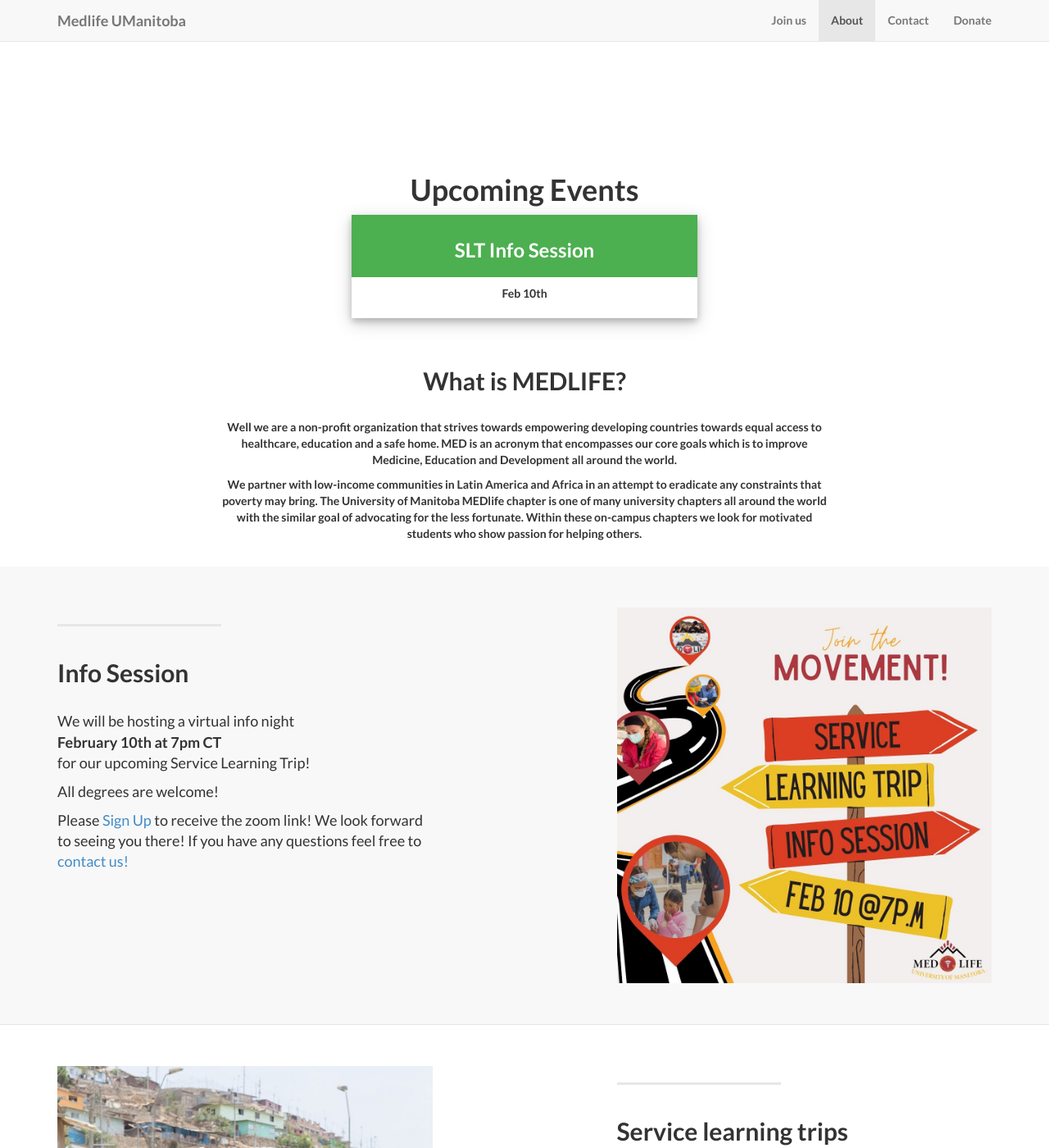
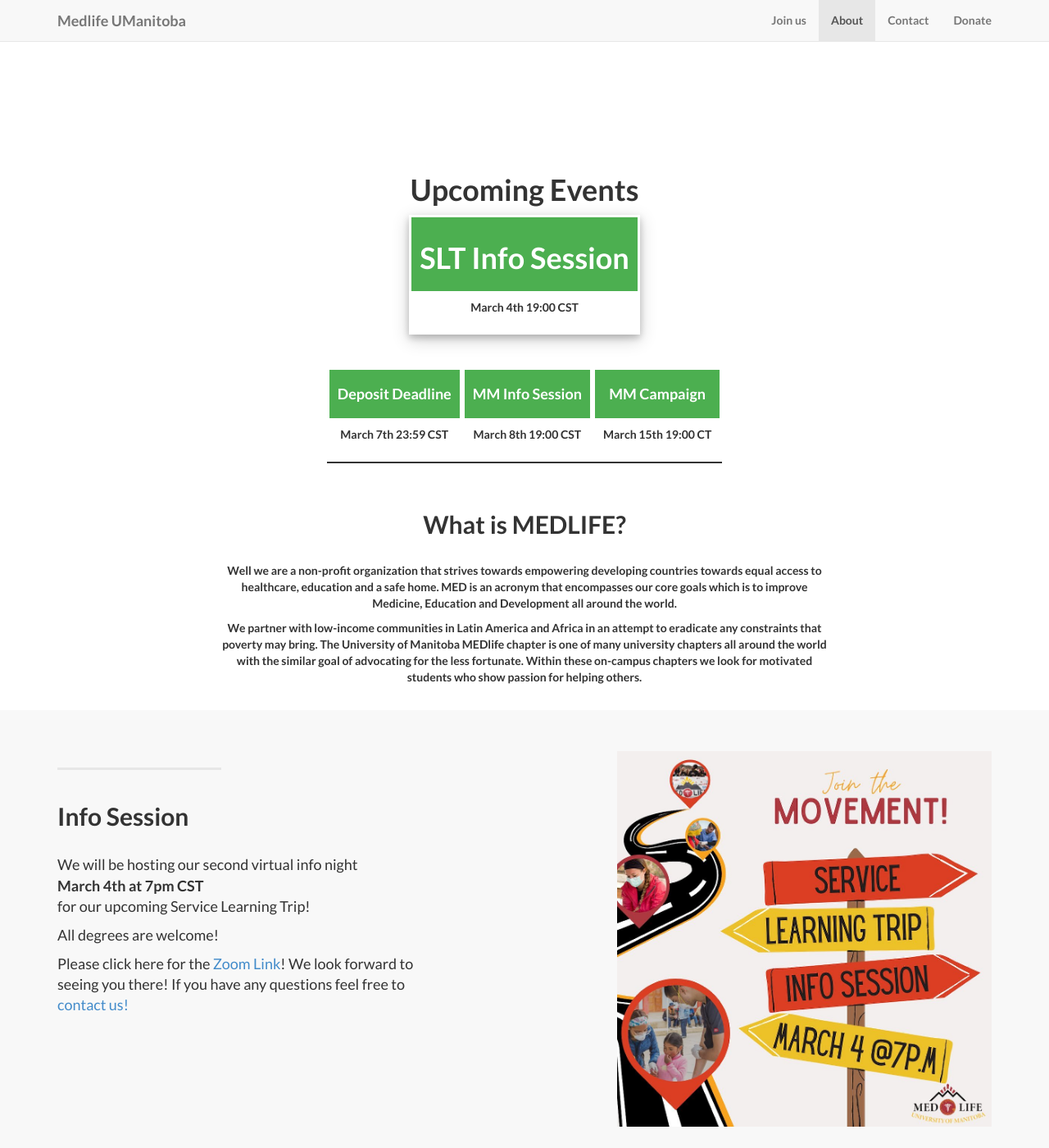
Before and after one commit to Marshmallows7920/medlifemb, a Jekyll site: the page built from index.html, in a window 1280 px wide and 1400 px high, scrolled down 585 px. Shown: the whole window at 82% size. Built offline with Jekyll 4.4.1, drawn with Linux system fonts in a browser that asks for light colours.

Commit message:
Updated Upcoming events

```diff
--- a/_includes/about.html
+++ b/_includes/about.html
@@ -3,9 +3,45 @@
 <div style="display: flex; justify-content: center;" href="#event1">
   <div class="card">
     <div class="header">
-      <h3>SLT Info Session</h2>
+      <h1>SLT Info Session</h1>
     </div>
-      <p style="padding: 10px;">Feb 10th</p>
+      <p style="padding: 10px;">March 4th 19:00 CST</p>
+  </div>
+</div>
+
+<br />
+
+<!-- <div style="display: flex; justify-content: center;" href="#event2">
+  <div class="card">
+    <div class="header">
+      <h2>Deposit Deadline</h2>
+    </div>
+      <p style="padding: 10px;">March 7th</p>
+  </div>
+</div> -->
+
+<br />
+
+<div style="display: flex; justify-content: center;" href="#event3">
+  <div class="card" style="box-shadow: 0 2px 0px 0;">
+    <div class="header">
+      <h4>Deposit Deadline</h4>
+    </div>
+      <p style="padding: 10px;">March 7th 23:59 CST</p>
+  </div>
+
+  <div class="card" style="box-shadow: 0 2px 0px 0;">
+    <div class="header">
+      <h4>MM Info Session</h4>
+    </div>
+      <p style="padding: 10px;">March 8th 19:00 CST</p>
+  </div>
+
+  <div class="card" style="box-shadow: 0 2px 0px 0;">
+    <div class="header">
+      <h4>MM Campaign</h4>
+    </div>
+      <p style="padding: 10px;">March 15th 19:00 CT</p>
   </div>
 </div>
 
--- a/css/landing-page.css
+++ b/css/landing-page.css
@@ -24,9 +24,10 @@
 }
 
 div.card {
-    width: 33%;
+    /* width: 33%; */
     box-shadow: 0 4px 8px 0 rgba(0, 0, 0, 0.2), 0 6px 20px 0 rgba(0, 0, 0, 0.19);
     text-align: center;
+    padding: 3px;
 }
 
 .card div.header {
```
Also changed, not shown: _posts/2020-02-09-wwd-1.markdown (+4 -4 lines), img/services/post011.jpg (added).
